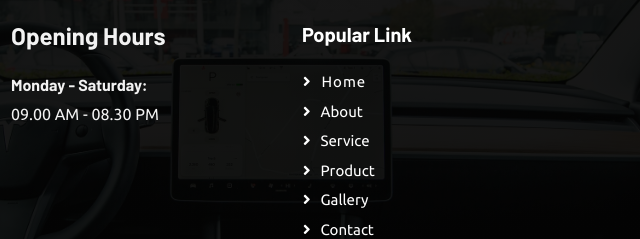
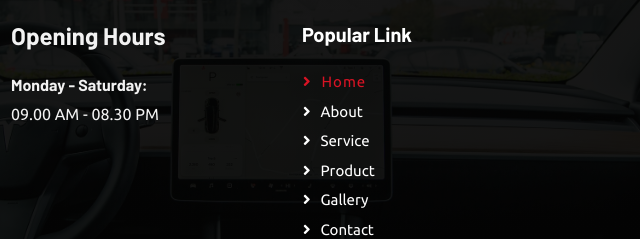
Before and after one commit to jalpadhela/cname, a plain HTML site: page index.html in a window 1280 px wide. In both pictures the pointer is over the link "Home". Shown: the part 3652-3891 px from the top of the page, 362-1002 px from the left. Drawn offline with nearby package versions, Linux system fonts and the light colour scheme.

Commit message:
css changes

```diff
--- a/css/style.css
+++ b/css/style.css
@@ -311,6 +311,9 @@
     border-right: none;
 }
 
+.footer .btn.btn-link:hover {
+    color: var(--bs-primary);
+}
 
 /* Product Section */
 .product-section {
@@ -351,10 +354,14 @@
     color: var(--bs-white);
     background: var(--bs-primary);
 }
+
 .product-item img {
-    width: 100%; /* Ensures the image takes the full width of its container */
-    height: 200px; /* Set a fixed height for consistency */
-    object-fit: cover; /* Ensures images fill the set dimensions without distortion */
+    width: 100%;
+    /* Ensures the image takes the full width of its container */
+    height: 200px;
+    /* Set a fixed height for consistency */
+    object-fit: cover;
+    /* Ensures images fill the set dimensions without distortion */
 }
 
 /* Gallery Section */
```
